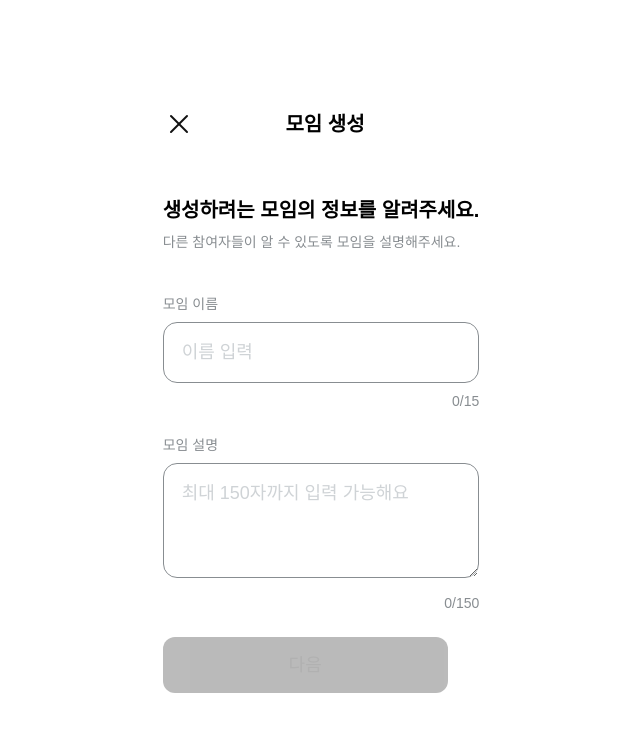
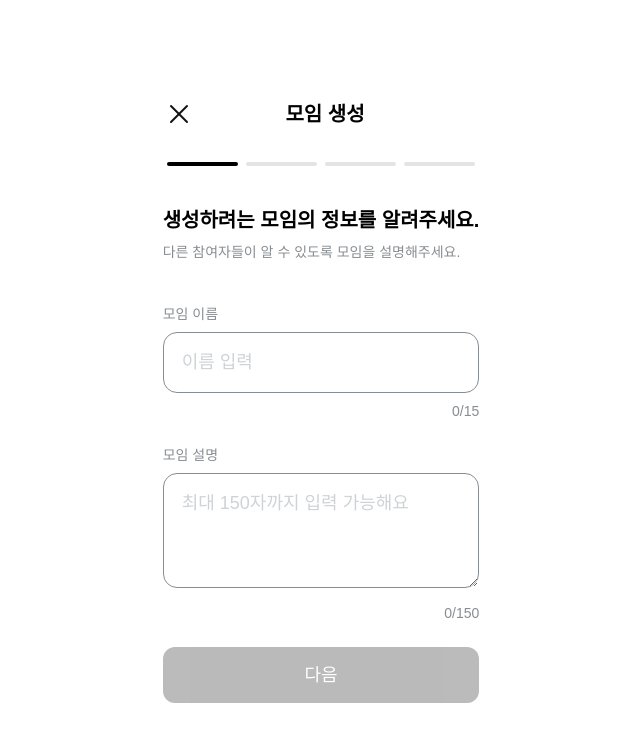
Before and after one commit to dnd-side-project/dnd-11th-6-frontend, a Next.js app: page /create-meeting in a window 1280 px wide. Shown: the top 742 px of the page, without its empty margins (319-959 px from the left). Built offline with nearby package versions, Linux system fonts and the light colour scheme; a web font is replaced by a local one.

Commit message:
fix : height style 요소 수정

```diff
--- a/src/app/create-meeting/_components/MeetingShare.tsx
+++ b/src/app/create-meeting/_components/MeetingShare.tsx
@@ -8,8 +8,12 @@ interface MeetingShareProps {
 function MeetingShare({ onShareMeeting, onGoToMyMeeting }: MeetingShareProps) {
   return (
     <div className="flex flex-col items-center">
-      <h2 className="text-2xl font-bold mb-4">모임이 생성되었어요</h2>
-      <p className="text-lg mb-6">미리 공유해볼까요?</p>
+      <div className="mb-[42px] text-center">
+        <h2 className="text-xl font-bold mb-2">모임이 생성되었어요 🎉</h2>
+        <p className="text-sm text-gray-600">
+          생성된 모임 앨범을 친구들에게 알려보세요.
+        </p>
+      </div>
       <div className="bg-gray-100 w-full aspect-square mb-6 flex items-center justify-center">
         <p className="text-gray-400">축하 이미지</p>
       </div>
--- a/src/app/create-meeting/_components/MeetingTheme.tsx
+++ b/src/app/create-meeting/_components/MeetingTheme.tsx
@@ -106,8 +106,8 @@ function MeetingTheme() {
                 <button
                   key={color}
                   type="button"
-                  className={`w-12 h-12 rounded-full cursor-pointer focus:outline-none focus:ring-2 focus:ring-offset-2 focus:ring-black ${field.value === color ? 'ring-2 ring-offset-2 ring-black' : ''}`}
-                  style={{ backgroundColor: color }}
+                  className={`w-12 rounded-full cursor-pointer focus:outline-none focus:ring-2 focus:ring-offset-2 focus:ring-black ${field.value === color ? 'ring-2 ring-offset-2 ring-black' : ''}`}
+                  style={{ backgroundColor: color, height: '48px' }}
                   onClick={() => field.onChange(color)}
                   aria-label={`Select ${color} color`}
                 />
--- a/src/app/create-meeting/_components/ProgressBar.tsx
+++ b/src/app/create-meeting/_components/ProgressBar.tsx
@@ -6,20 +6,17 @@ interface ProgressBarProps {
 }
 
 const ProgressBar = ({ currentStep, totalSteps }: ProgressBarProps) => (
-  <div className="w-full flex justify-between mb-8">
+  <div className="w-full flex justify-between mb-8 py-2">
     {[...Array(totalSteps)].map((_, index) => (
-      <div key={index} className="flex items-center">
+      <div key={index} className="flex-1 px-1">
         <div
-          className={`w-16 h-1 rounded-full flex items-center justify-center text-sm font-medium
-              ${
-                index + 1 <= currentStep
-                  ? 'bg-black text-white'
-                  : 'bg-gray-200 text-gray-400'
-              }`}
+          style={{ height: '4px' }}
+          className={`rounded-full  ${
+            index + 1 <= currentStep ? 'bg-black' : 'bg-gray-300'
+          }`}
         />
       </div>
     ))}
   </div>
 )
-
 export default ProgressBar
--- a/src/components/Button/index.tsx
+++ b/src/components/Button/index.tsx
@@ -11,7 +11,7 @@ export interface ButtonProps
 }
 
 const variantStyles: Record<ButtonVariant, string> = {
-  primary: 'bg-gray-900  text-lg ',
+  primary: 'bg-gray-900 text-white text-lg ',
   light: 'bg-gray-100 border border-gray-300 text-gray-900 text-lg ',
   outline: 'bg-white border border-gray-700 text-gray-900 text-lg',
 }
@@ -26,7 +26,7 @@ export function Button({
   type = 'button',
   ...props
 }: ButtonProps) {
-  const widthStyle = width ? { width } : fullWidth ? { width: '90%' } : {}
+  const widthStyle = width ? { width } : fullWidth ? { width: '100%' } : {}
   const animationClass = disabled
     ? ''
     : 'transform transition-transform duration-150 active:scale-95'
--- a/src/components/Input/index.tsx
+++ b/src/components/Input/index.tsx
@@ -7,6 +7,7 @@ import {
   RegisterOptions,
   FieldError,
 } from 'react-hook-form'
+import Image from 'next/image'
 import Check from 'public/icons/check.svg'
 import Meatballs from 'public/icons/meatballs.svg'
 
@@ -116,11 +117,17 @@ export function Input<T extends FieldValues>({
           )}
           {success && (
             <div className="flex">
+              <Image src={Check} alt="Check" className="mt-1" />
               <p className="text-green-600 text-sm ml-1">{successMessage}</p>
             </div>
           )}
           {checking && (
-            <p className="text-gray-600 text-sm">{checkingMessage}</p>
+            <div className="flex">
+              <Image src={Meatballs} alt="Meatballs" className="mt-1" />
+              <p className="text-gray-700 text-sm mt-1 ml-1">
+                {checkingMessage}
+              </p>
+            </div>
           )}
           {showCharCount && maxLength && (
             <span className="text-sm text-gray-600 flex justify-end">
@@ -143,27 +150,6 @@ export function Input<T extends FieldValues>({
       ) : (
         renderInput({ name })
       )}
-      {error && error !== '' && (
-        <p className="text-red-600 text-sm mt-1">
-          {typeof error === 'string' ? error : error.message}
-        </p>
-      )}
-      {success && (
-        <div className="flex">
-          {' '}
-          <Image src={Check} alt="Check" className="mt-1" />
-          <p className="text-green-600 text-sm mt-1 ml-1">
-            {successMessage}
-          </p>{' '}
-        </div>
-      )}
-      {checking && (
-        <div className="flex">
-          {' '}
-          <Image src={Meatballs} alt="Meatballs" className="mt-1" />
-          <p className="text-gray-700 text-sm mt-1 ml-1">{checkingMessage}</p>
-        </div>
-      )}
     </div>
   )
 }
```
